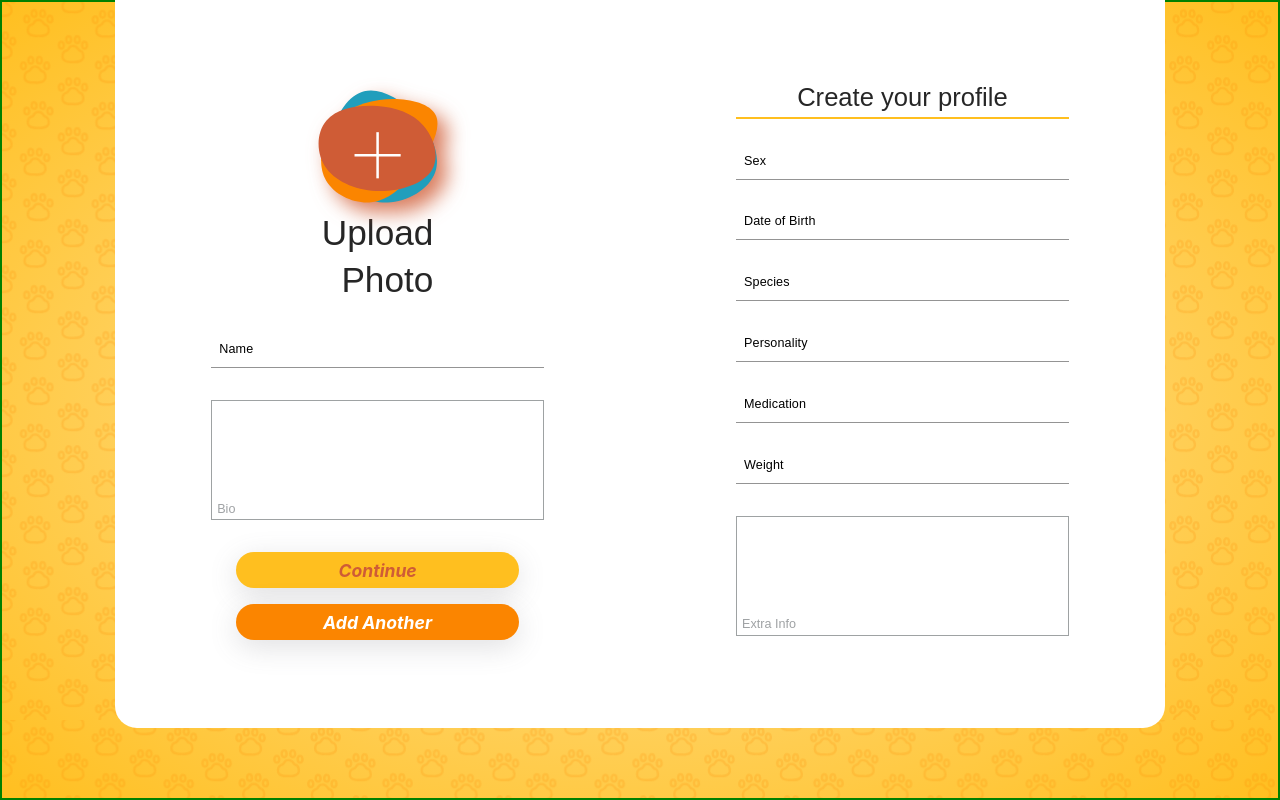
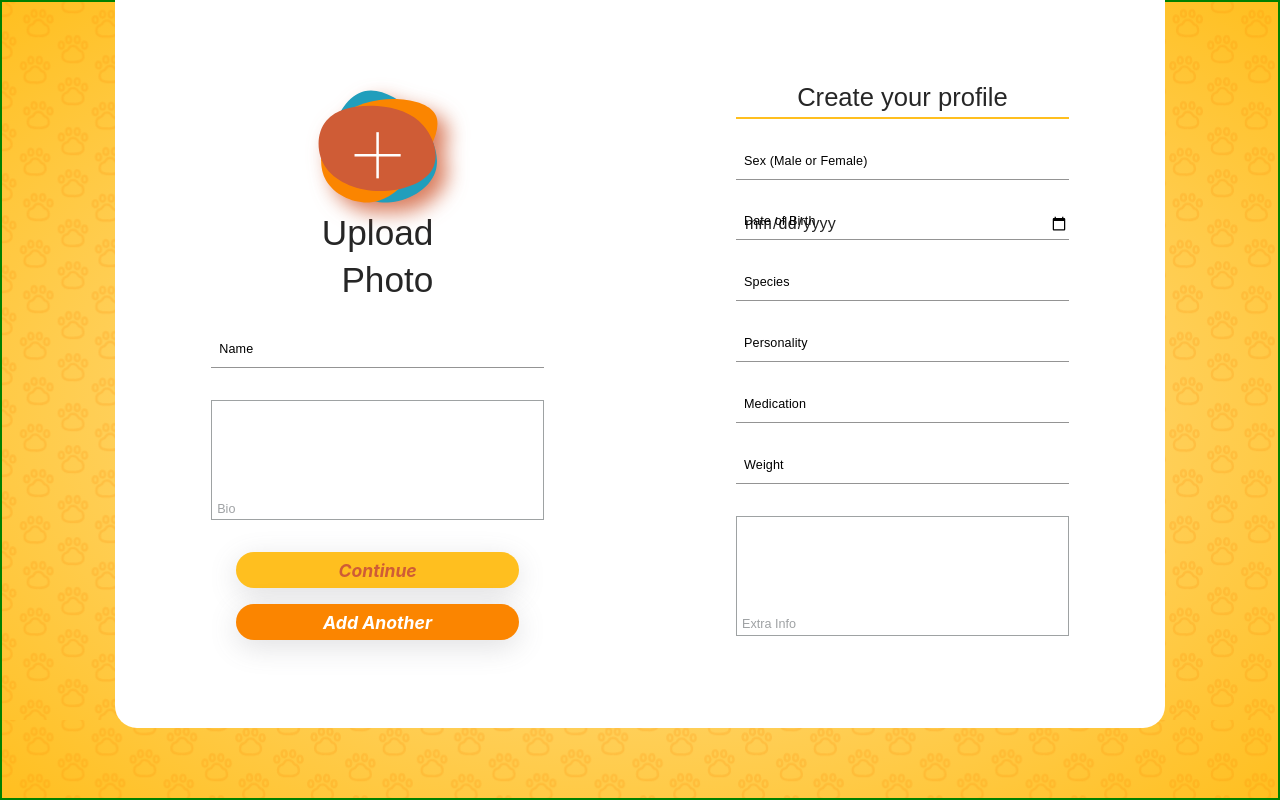
Before and after one commit to ozzyee/pawcket, a Next.js app: page /create-pet in a window 1280 px wide. Built offline with nearby package versions, Linux system fonts and the light colour scheme.

Commit message:
Sex validation works

```diff
--- a/src/components/form-inputs/form-inputs.definition.ts
+++ b/src/components/form-inputs/form-inputs.definition.ts
@@ -6,4 +6,5 @@ export type TFormInputsProps = {
    inputType?: string;
    onChange: ChangeEventHandler<HTMLInputElement>;
    error?: string | undefined;
+   id? : string;
 };
--- a/src/components/form-inputs/form-inputs.style.ts
+++ b/src/components/form-inputs/form-inputs.style.ts
@@ -93,4 +93,8 @@ export const ErrorMessage = styled.p`
    padding-left: 0.5rem;
    font-size: 0.7rem;
    color: red;
-`;
+   `;
+
+   export const FormSelect = styled.select`
+
+   `
--- a/src/layouts/creat-pet-form/creat-pet-form.component.tsx
+++ b/src/layouts/creat-pet-form/creat-pet-form.component.tsx
@@ -9,6 +9,7 @@ import * as S from "./creat-pet-form.style";
 import { Frame } from "../../components/frame/frame.component";
 import { TPetError, Validation } from "./function/validation";
 import { useContent } from "../../context/context";
+
 
 export function CreatePetForm({ className }: TCreatePetFormProps) {
    const [errors, setErrors] = useState<TPetError | null>(null);
@@ -88,8 +89,9 @@ export function CreatePetForm({ className }: TCreatePetFormProps) {
                      </Text>
                   </S.DesktopTitle>
                   <FormInputs
-                     placeholder="Sex"
+                     placeholder='Sex (Male or Female)'
                      inputType="input"
+                     error={errors?.sex}
                      onChange={(evt) => {
                         setFormData({
                            ...formData,
@@ -97,10 +99,9 @@ export function CreatePetForm({ className }: TCreatePetFormProps) {
                         });
                       } }
                   />
-
                   <FormInputs
                      placeholder="Date of Birth"
-                     inputType="input"
+                     inputType="date"
                      onChange={(evt) => {
                         setFormData({
                            ...formData,
--- a/src/layouts/creat-pet-form/function/validation.ts
+++ b/src/layouts/creat-pet-form/function/validation.ts
@@ -25,13 +25,13 @@ export const Validation = ({ name, dateOfBirth, sex }: TPet) => {
 
    if (!name) {
       errors.name = "Give your pet a name.";
-   } else if (!/^[A-Za-z]{1,15}$/i.test(name)) {
+   } else if (!/^[A-Z]{1,15}$/i.test(name)) {
       errors.name = "Your pet's name must be under 15 characters.";
    }
-   if (!dateOfBirth) {
-      errors.dateOfBirth = "Enter pet birth date.";
-   } else if (!/^[A-Za-z]{1,15}$/i.test(dateOfBirth)) {
-      errors.name = "Your pet's name must be under 15 characters.";
+   if (!sex) {
+      errors.sex = "What is your pets sex.";
+   } else if (!/^[Male]|[Female]{1,6}$/i.test(sex)) {
+      errors.sex = "Your pet's name must be under 15 characters.";
    }
    return errors;
 };
```
